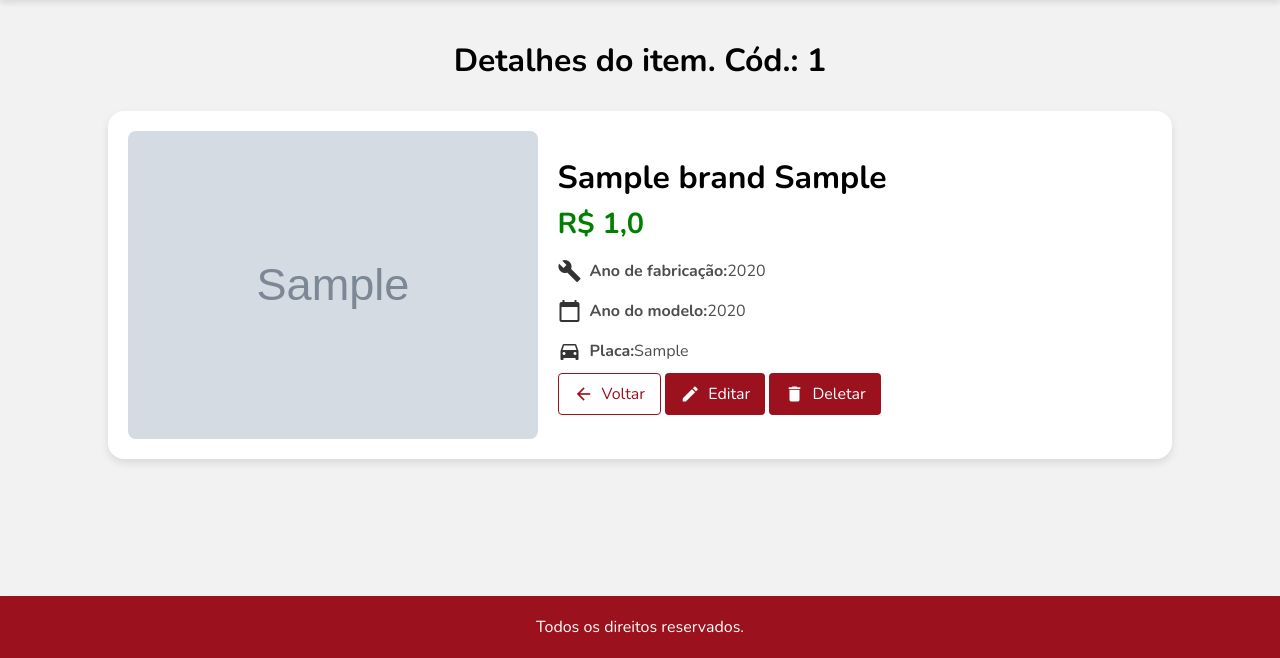
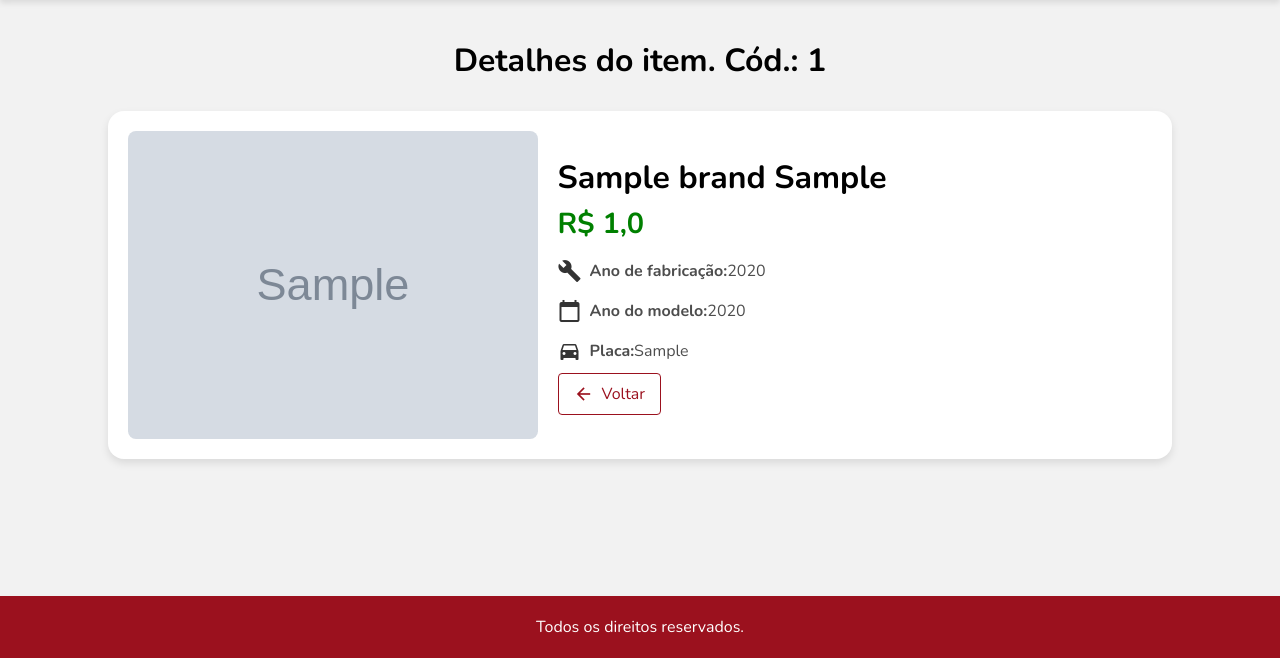
Before and after one commit to joaomacedocb/projeto-catalog, a Django app: page /item/1/ in a window 1280 px wide. Shown: the part 331-989 px from the top of the page. Run offline with Django 5.2, Linux system fonts and the light colour scheme; tables that the repository leaves empty hold one stand-in row (values such as "Sample post"); grey boxes marked "Sample" are stand-in pictures; grey boxes are pictures that could not be loaded.

Commit message:
Adicionado validação de login para exibir botoes em item details

```diff
--- a/cars/templates/item_detail.html
+++ b/cars/templates/item_detail.html
@@ -1,6 +1,7 @@
 {% extends "base.html" %}
 
 {% block content %}
+<div id="content-wrapper">
     <div class="page-header">
         <h1>Detalhes do item. Cód.: {{ object.id }}</h1>
     </div>
@@ -29,17 +30,23 @@
                     <strong>Placa:</strong> {{ object.plate }}
                 </p>
             </div>
+
             <div class="actions-details">
-            <a href="#" class="btn-back-secondary">
+
+                <a href="{% url 'cars_list' %}" class="btn-back-secondary">
                     <span class="material-icons">arrow_back</span> Voltar
                 </a>
+                {% if user.is_authenticated %}
                 <a href="{% url 'item_update' pk=object.pk %}" class="btn-edit">
                     <span class="material-icons">edit</span> Editar
                 </a>
-            <a href="#" class="btn-delete">
+                <a href="{% url 'item_delete' pk=object.pk %}" class="btn-delete">
                     <span class="material-icons">delete</span> Deletar
                 </a>
+                {% endif %}
             </div>
         </section>
     </div>
+</div>
+</div>
 {% endblock %}
```
Lines whose indentation alone changed are shown as unchanged.
